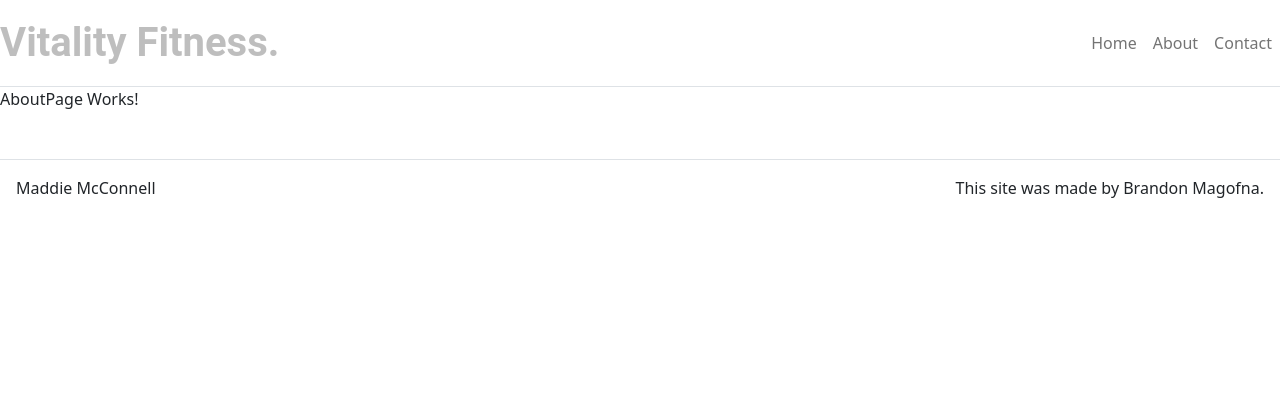
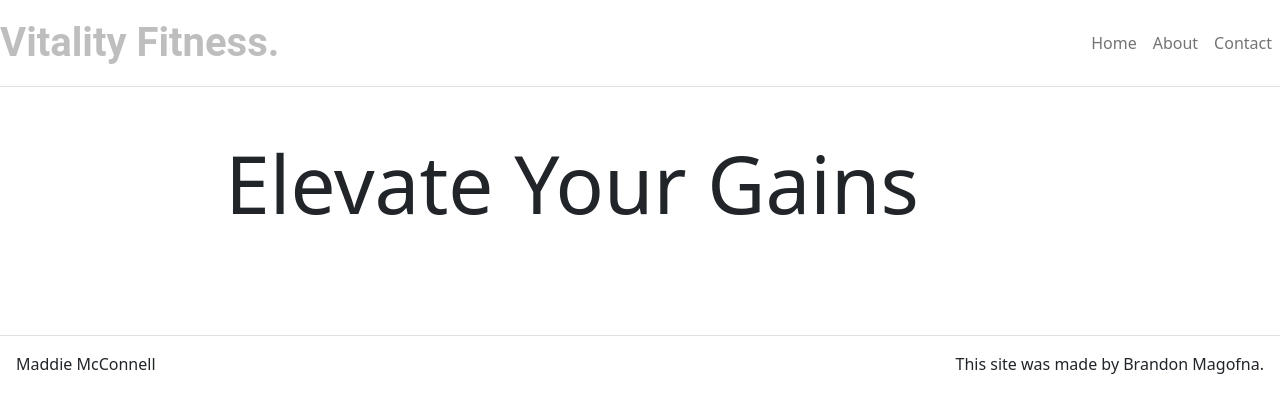
Before and after one commit to Magofna68/Capstone, a React (Create React App) app: page /about in a window 1280 px wide. Shown: the top 412 px of the page. Built offline with nearby package versions, Linux system fonts and the light colour scheme.

Commit message:
updated about page

```diff
--- a/src/components/pages/AboutPage.js
+++ b/src/components/pages/AboutPage.js
@@ -1,8 +1,12 @@
 import React from 'react';
+import Hero from '../Hero';
 
 function AboutPage(props) {
   return (
-    <p>AboutPage Works!</p>
+    <div>
+      <Hero title={props.title}/>
+
+    </div>
   );
 }
 
```
